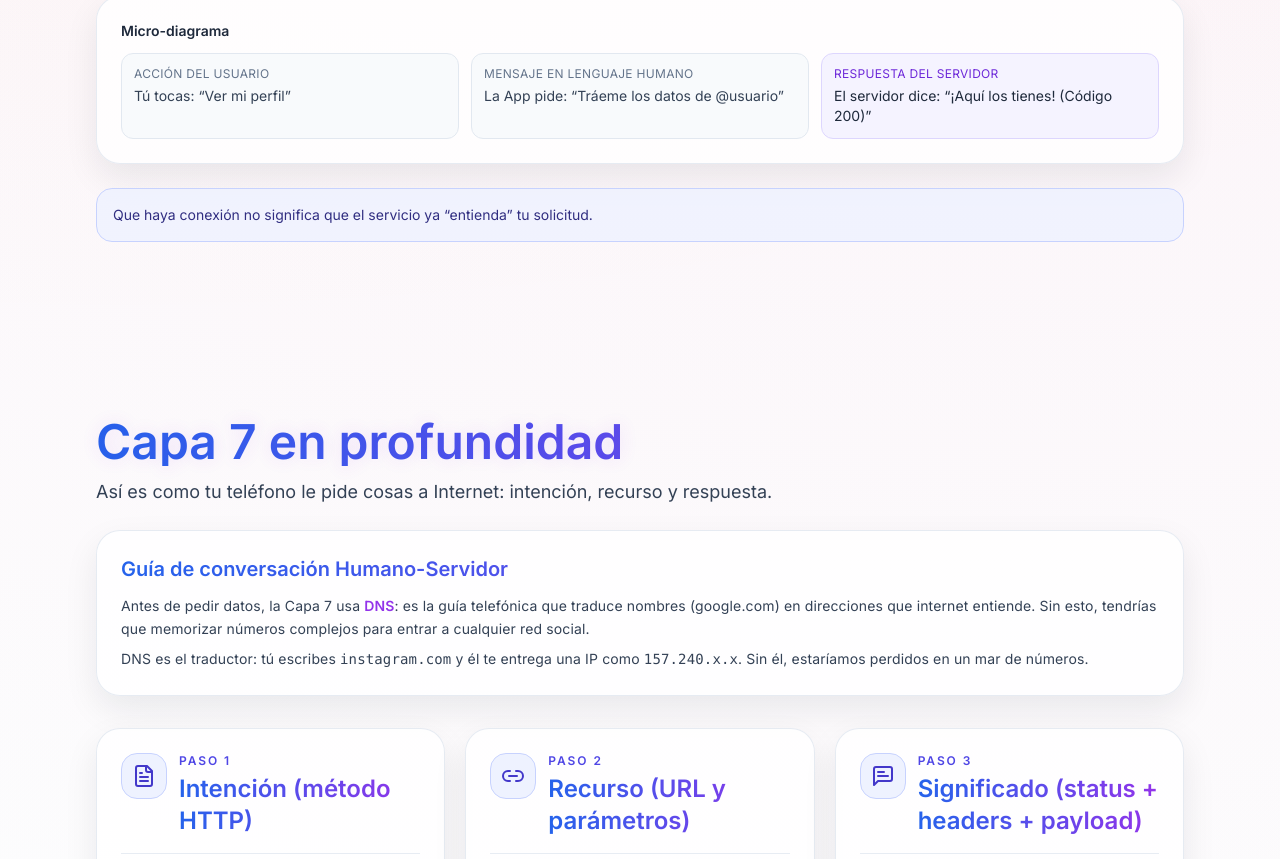
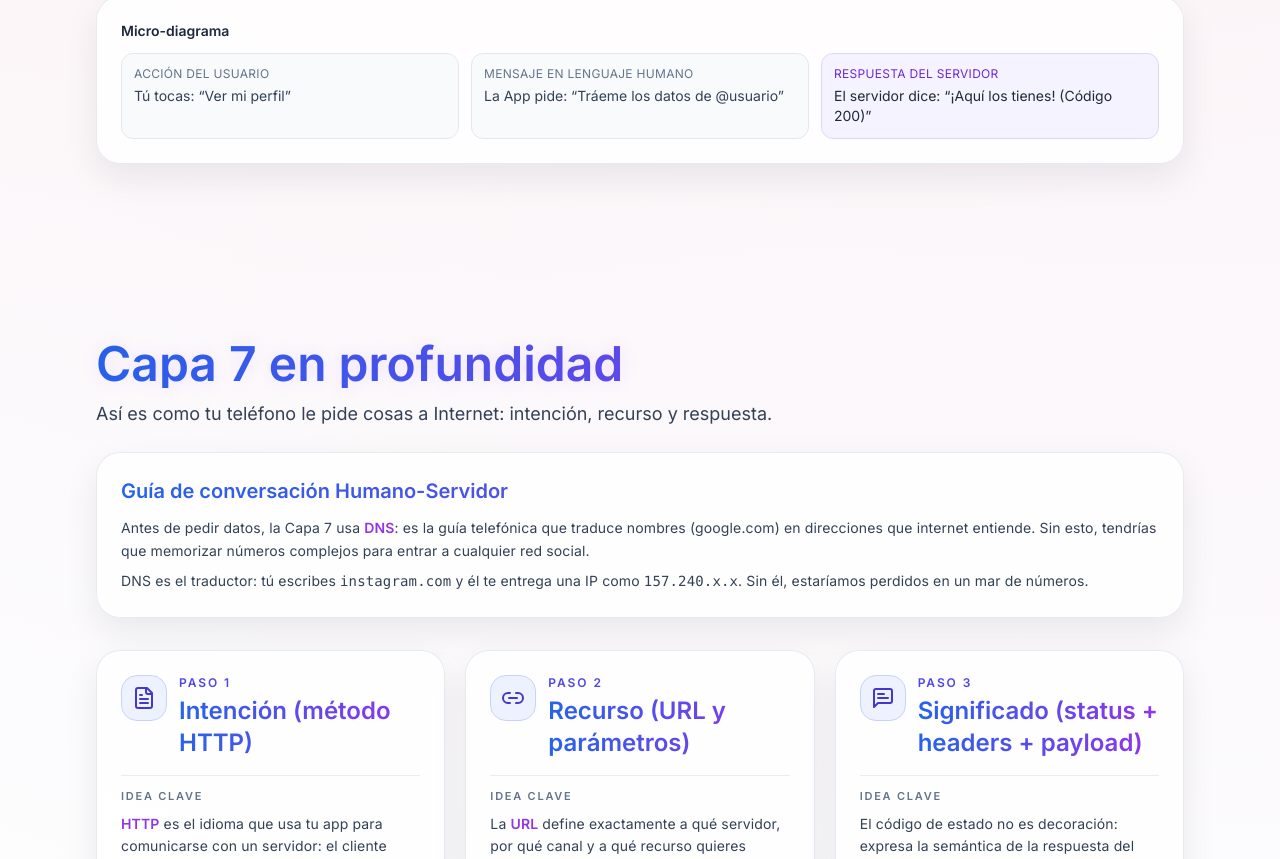
Before and after one commit to Kamolchig/capa-7-modelo-osi-demo, a React (Vite) app: page / in a window 1280 px wide. Shown: the part 3681-4540 px from the top of the page. Built offline with nearby package versions, Linux system fonts and the light colour scheme.

Commit message:
Setup FINAL2

```diff
--- a/src/components/BridgeConcept.jsx
+++ b/src/components/BridgeConcept.jsx
@@ -76,11 +76,6 @@ export default function BridgeConcept() {
         </article>
       </Reveal>
 
-      <Reveal delay={0.1}>
-        <div className="mt-6 rounded-2xl border border-indigo-200 bg-indigo-50/80 p-4 text-sm text-indigo-900">
-          Que haya conexión no significa que el servicio ya “entienda” tu solicitud.
-        </div>
-      </Reveal>
     </section>
   )
 }
--- a/src/components/Layer7DeepDive.jsx
+++ b/src/components/Layer7DeepDive.jsx
@@ -188,7 +188,12 @@ export default function Layer7DeepDive() {
             step={1}
             icon={<FileText className="h-6 w-6" />}
             title="Intención (método HTTP)"
-            idea={<><span className="font-semibold text-purple-600">GET</span>, <span className="font-semibold text-purple-600">POST</span>, <span className="font-semibold text-purple-600">PUT</span> y <span className="font-semibold text-purple-600">PATCH</span> definen la intención real de la operación sobre el recurso.</>}
+            idea={
+              <>
+                <span className="font-semibold text-purple-600">HTTP</span> es el idioma que usa tu app para comunicarse con un servidor: el cliente envía una solicitud y el servidor responde.
+                El método HTTP (por ejemplo <span className="font-semibold text-purple-600">GET</span> o <span className="font-semibold text-purple-600">POST</span>) le dice al servidor qué quieres hacer exactamente.
+              </>
+            }
             badges={[
               { label: 'GET', className: 'rounded-full border border-purple-200 bg-purple-50 px-2 py-0.5 text-xs font-semibold text-purple-600' },
               { label: 'POST', className: 'rounded-full border border-purple-200 bg-purple-50 px-2 py-0.5 text-xs font-semibold text-purple-600' },
@@ -196,11 +201,12 @@ export default function Layer7DeepDive() {
               { label: 'PATCH', className: 'rounded-full border border-purple-200 bg-purple-50 px-2 py-0.5 text-xs font-semibold text-purple-600' }
             ]}
             bullets={[
-              'Idempotencia: GET y PUT son idempotentes (puedes repetirlos sin causar efectos secundarios extra), mientras que POST no lo es (cada click puede crear un duplicado).',
-              'PATCH actualiza solo un pedacito del recurso; PUT reemplaza el recurso completo.',
-              'En diseño de APIs, elegir bien el método evita errores de negocio y efectos no deseados.'
+              'GET = leer datos. Ejemplo real: abrir el feed o cargar tu perfil.',
+              'POST = crear o enviar algo nuevo. Ejemplo real: publicar un comentario o enviar un mensaje.',
+              'PUT / PATCH = actualizar. PUT reemplaza todo el recurso; PATCH solo una parte (por ejemplo, cambiar solo la bio).',
+              'DELETE = eliminar. Ejemplo real: borrar una publicación o quitar un comentario.'
             ]}
-            example={`GET /v1/feed\nPUT /v1/users/42\nPATCH /v1/users/42 { "bio": "Actualizada" }\nPOST /v1/messages { "text": "Hola" }`}
+            example={`GET /v1/feed            # Cargar inicio\nPOST /v1/messages       # Enviar mensaje\nPUT /v1/users/42        # Reemplazar perfil\nPATCH /v1/users/42      # Editar solo la bio`}
             devtools={[
               { label: 'Method', description: '¿Qué acción pedí?' },
               { label: 'Payload', description: '¿Qué datos envié?' },
@@ -225,7 +231,9 @@ export default function Layer7DeepDive() {
                     </tbody>
                   </table>
                 </div>
-                <p className="mt-2 text-xs text-slate-600">Nota: la idempotencia final depende de cómo implemente la API cada operación.</p>
+                <p className="mt-2 text-xs text-slate-600">
+                  Nota técnica: GET y PUT suelen ser idempotentes (repetirlos no debería cambiar el resultado final), mientras POST normalmente no lo es.
+                </p>
               </>
             }
           />
```
